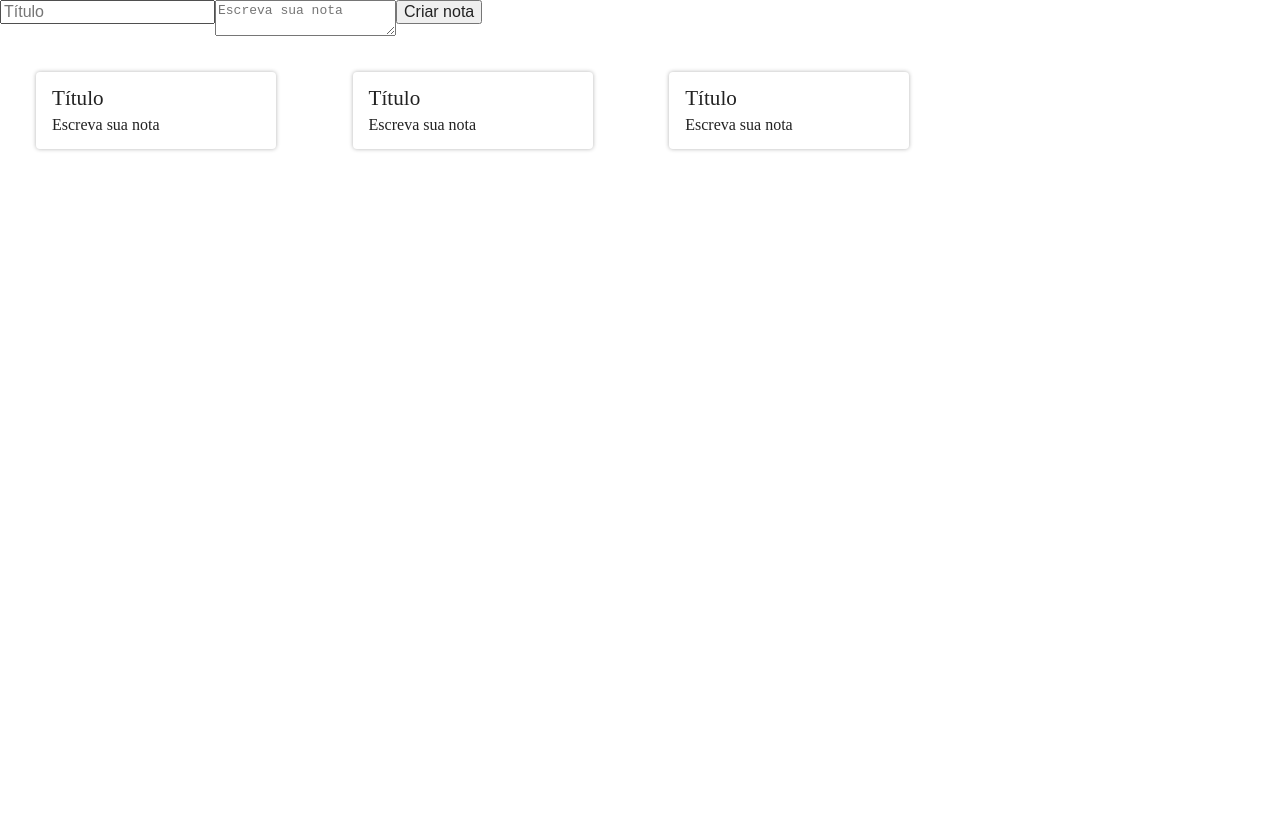
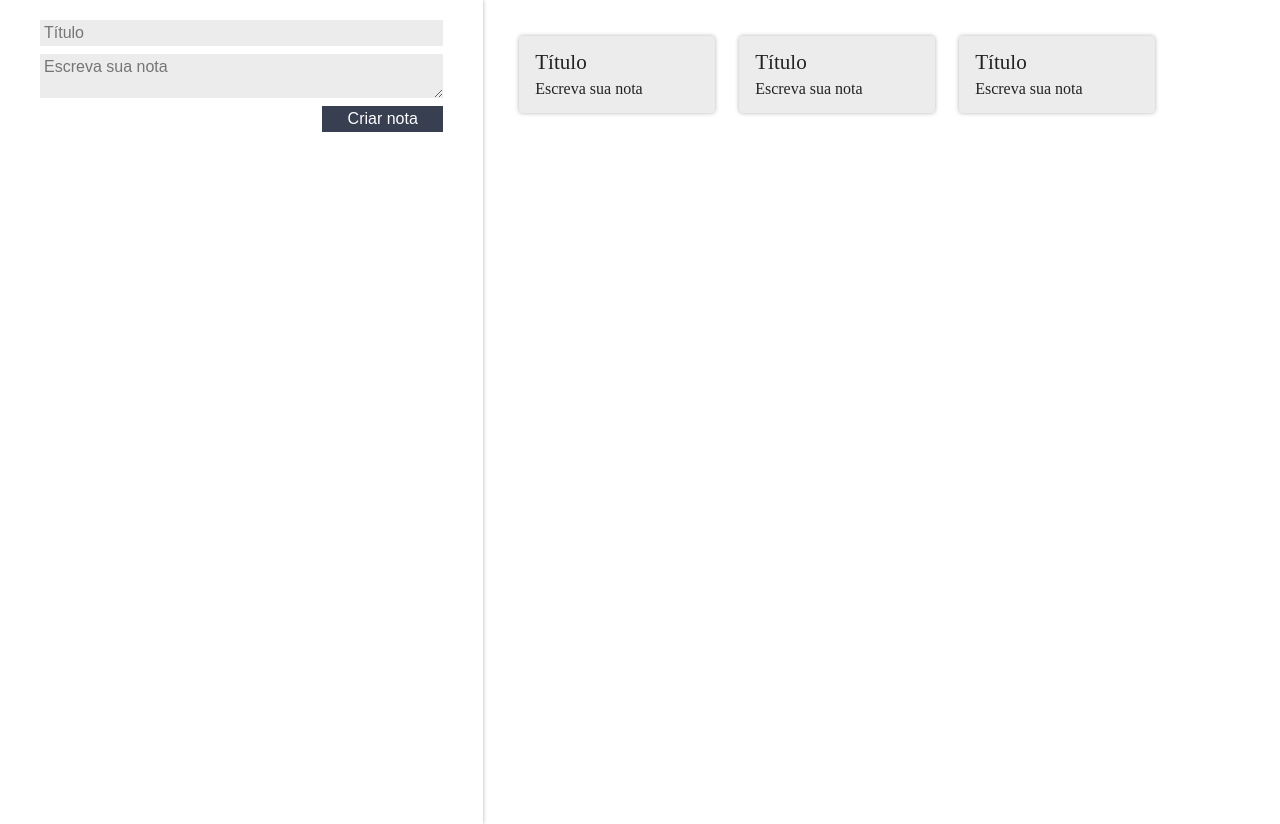
Before and after one commit to caiomcs04/Notes-generator, a React (Create React App) app: page / in a window 1280 px wide. Before the commit the page ends 800 px from the top, so only its background shows below. Built offline with nearby package versions, Linux system fonts and the light colour scheme.

Commit message:
2#COMMIT(CSS)

```diff
--- a/src/App.js
+++ b/src/App.js
@@ -1,13 +1,15 @@
 import NotesList from "./components/NotesList/NotesList"
 import RegisterForm from "./components/RegisterForm/RegisterForm"
+import "./assets/App.css"
+import "./assets/index.css"
 
 
 function App() {
   return (
-    <>
+    <section className="conteudo">
       <RegisterForm />
       <NotesList />
-    </>
+    </section>
   )
 
 }
--- /dev/null
+++ b/src/assets/App.css
@@ -0,0 +1,11 @@
+.conteudo {
+  display: flex;
+}
+
+:root {
+  --primaria: #58a4b0;
+  --secundaria: #373f51;
+  --secundaria-ativa: #cccccc;
+  --fundo: #ffffff;
+  --fundo-detalhes: #ececec;
+}
--- a/src/components/RegisterForm/RegisterForm.jsx
+++ b/src/components/RegisterForm/RegisterForm.jsx
@@ -2,20 +2,31 @@ import React, { Component } from "react";
 import "./style.css"
 
 class RegisterForm extends Component {
+
+  constructor() {
+    super()
+    this.title = ""
+  }
+
+  handleTitle(event) {
+    this.title = event.target.value
+  }
+
   render() {
     return (
       <>
-      <form>
-        <input type="text" placeholder="Título">
-
-        </input>
-        <textarea placeholder="Escreva sua nota">
-
-        </textarea>
-        <button>
-          Criar nota
+      {console.log()}
+        <form className="register-form"
+        >
+          <input type="text"
+            placeholder="Título"
+            className="register-form-input"
+            onChange={this.handleTitle} />
+          <textarea placeholder="Escreva sua nota" className="register-form-input" />
+          <button className="register-form-input register-form-submit">
+            Criar nota
         </button>
-      </form>
+        </form>
       </>
     )
   }
--- a/src/components/RegisterForm/style.css
+++ b/src/components/RegisterForm/style.css
@@ -1,4 +1,4 @@
-.form-cadastro {
+.register-form {
   flex-grow: 2;
   box-shadow: 0 0 4px rgba(0, 0, 0, 0.3);
   z-index: 1;
@@ -7,7 +7,7 @@
   flex-direction: column;
   padding: 12px 40px;
 }
-.form-cadastro_input {
+.register-form-input {
   margin-top: 8px;
   padding: 4px;
   border: none;
@@ -16,7 +16,7 @@
   font-weight: 100;
 }
 
-.form-cadastro_submit {
+.register-form-submit {
   align-self: flex-end;
   width: 30%;
   background-color: var(--secundaria);
@@ -24,6 +24,6 @@
   font-weight: 400;
 }
 
-.form-cadastro_submit:active {
+.register-form-submit:active {
   background-color: var(--secundaria-ativa);
 }
--- a/src/index.js
+++ b/src/index.js
@@ -1,6 +1,5 @@
 import React from 'react';
 import ReactDOM from 'react-dom';
-import './index.css';
 import App from './App';
 
 ReactDOM.render(
```
Also changed, not shown: src/assets/index.css (renamed from src/index.css).
